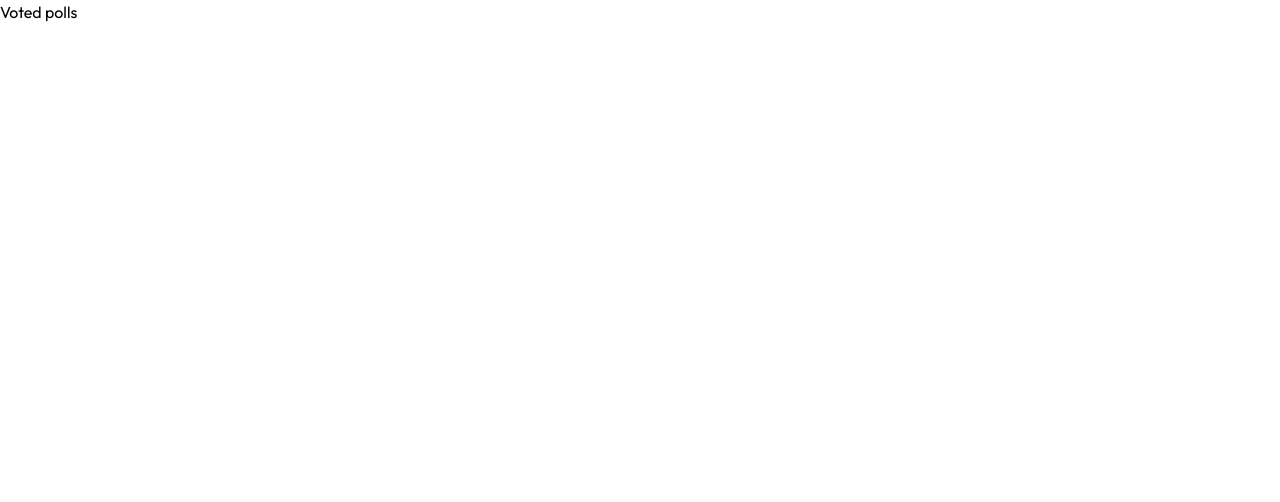
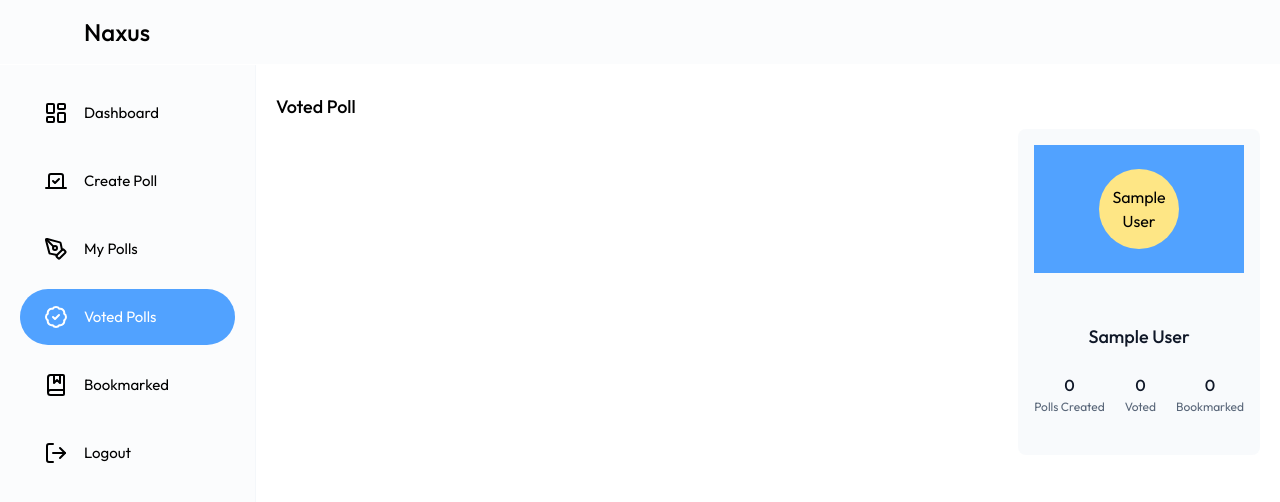
Before and after one commit to Code-writter/Nexus, a React (Vite) app in the folder frontend/: page /voted-polls in a window 1280 px wide. Shown: the top 502 px of the page. Built offline with nearby package versions, Linux system fonts and the light colour scheme; sample sign-in values are in the browser's storage.

Commit message:
Modified other pages to navigate through sidebar

```diff
--- a/frontend/src/components/Navbar.jsx
+++ b/frontend/src/components/Navbar.jsx
@@ -1,7 +1,7 @@
 export default function Navbar(){
     return(
-        <div className=" flex gap-5 p-4 border-b border-white bg-slate-50/50 backdrop-blur-[2px] top-0 z-30 " >
-            <h2 className=" text-lg font-medium text-black" >
+        <div className=" flex gap-5 p-4 border-b border-white bg-slate-50/50 backdrop-blur-[2px] sticky top-0 z-30 " >
+            <h2 className=" pl-17 font-medium text-2xl text-black" >
                 Naxus
             </h2>
         </div>
--- a/frontend/src/components/UserCard.jsx
+++ b/frontend/src/components/UserCard.jsx
@@ -19,7 +19,7 @@ export default function UserCard(
 ){
 
     return(
-        <div className=" p-4 bg-slate-100/50 rounded-lg  mt-16  overflow-hidden "  >
+        <div className=" p-4 bg-slate-100/50 rounded-lg sticky z-20 mt-16  overflow-hidden "  >
             <div className=" w-full h-32 bg-blue-400 flex items-center justify-center relative" >
                 <div className=" flex items-center justify-center absolute bg-amber-200 text-center h-20 w-20 rounded-full overflow-hidden " >
                     {name}
--- a/frontend/src/pages/Dashboard/Bookmarked.jsx
+++ b/frontend/src/pages/Dashboard/Bookmarked.jsx
@@ -1,7 +1,11 @@
+import DashboardLayout from "../../components/layout/DashboardLayout";
+
 export default function Bookmarked(){
     return(
-        <div>
-            Book marked
-        </div>
+        <DashboardLayout activeMenu={"Bookmarked"}>
+            <h2 className="mt-3 py-4 text-lg text-black font-medium " >
+                Bookmarked Polls
+            </h2>
+        </DashboardLayout>
     )
 }
--- a/frontend/src/pages/Dashboard/MyPolls.jsx
+++ b/frontend/src/pages/Dashboard/MyPolls.jsx
@@ -1,7 +1,11 @@
+import DashboardLayout from "../../components/layout/DashboardLayout";
+
 export default function MyPolls(){
     return(
-        <div>
-            My Polls
-        </div>
+        <DashboardLayout activeMenu={"My Polls"}>
+            <h2 className=" mt-3 py-4 text-lg text-black font-medium " >
+                My Polls
+            </h2>
+        </DashboardLayout>
     )
 }
--- a/frontend/src/pages/Dashboard/VotedPolls.jsx
+++ b/frontend/src/pages/Dashboard/VotedPolls.jsx
@@ -1,7 +1,11 @@
+import DashboardLayout from "../../components/layout/DashboardLayout";
+
 export default function VotedPolls(){
     return(
-        <div>
-            Voted polls
-        </div>
+        <DashboardLayout activeMenu={"Voted Polls"}>
+            <h2 className="mt-3 py-4 text-lg text-black font-medium " >
+                Voted Poll
+            </h2>
+        </DashboardLayout>
     )
 }
--- a/frontend/src/utils/data.js
+++ b/frontend/src/utils/data.js
@@ -27,9 +27,9 @@ export const SIDEBAR_MENU_DATA=[
     },
     {
         id : 5,
-        label : "Bookmarks",
+        label : "Bookmarked",
         icon : LuBookMarked,
-        path : "/bookmarked"
+        path : "/bookmarked-polls"
     },
     {
         id : 6,
```
